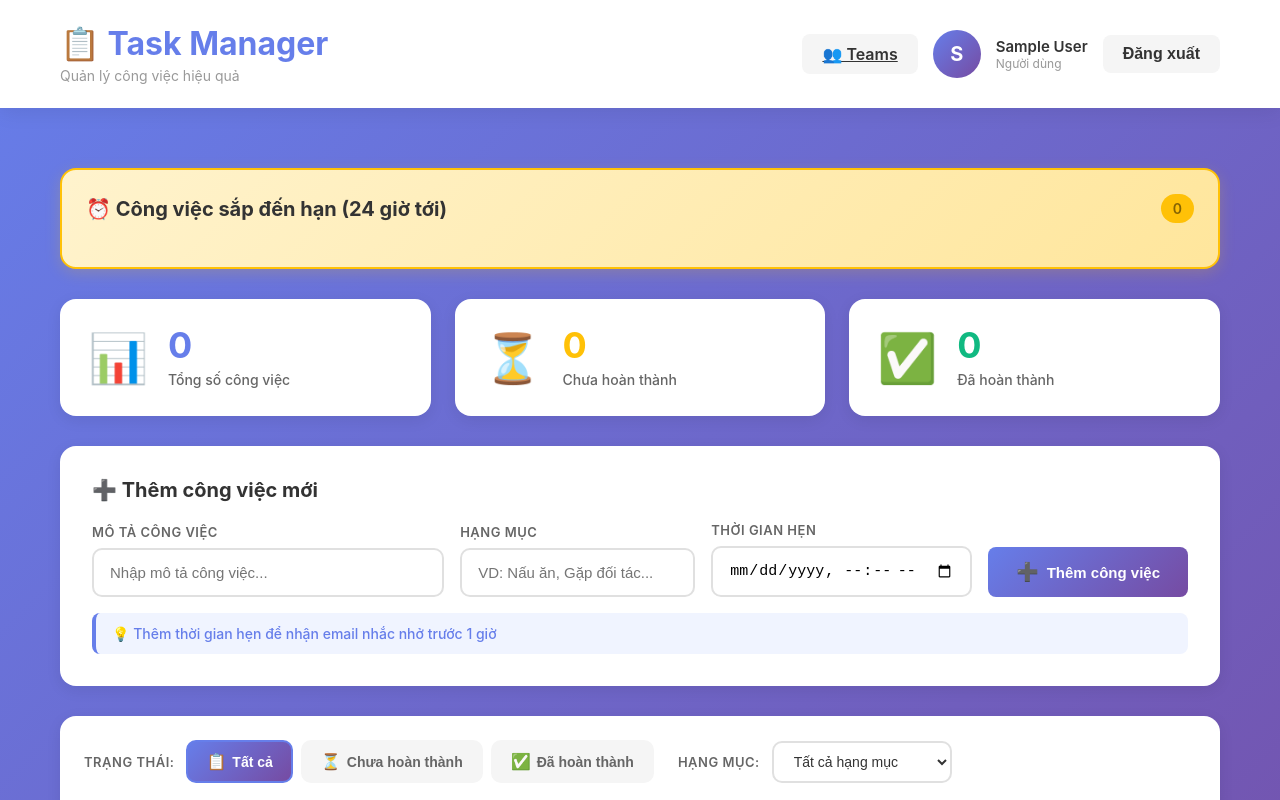
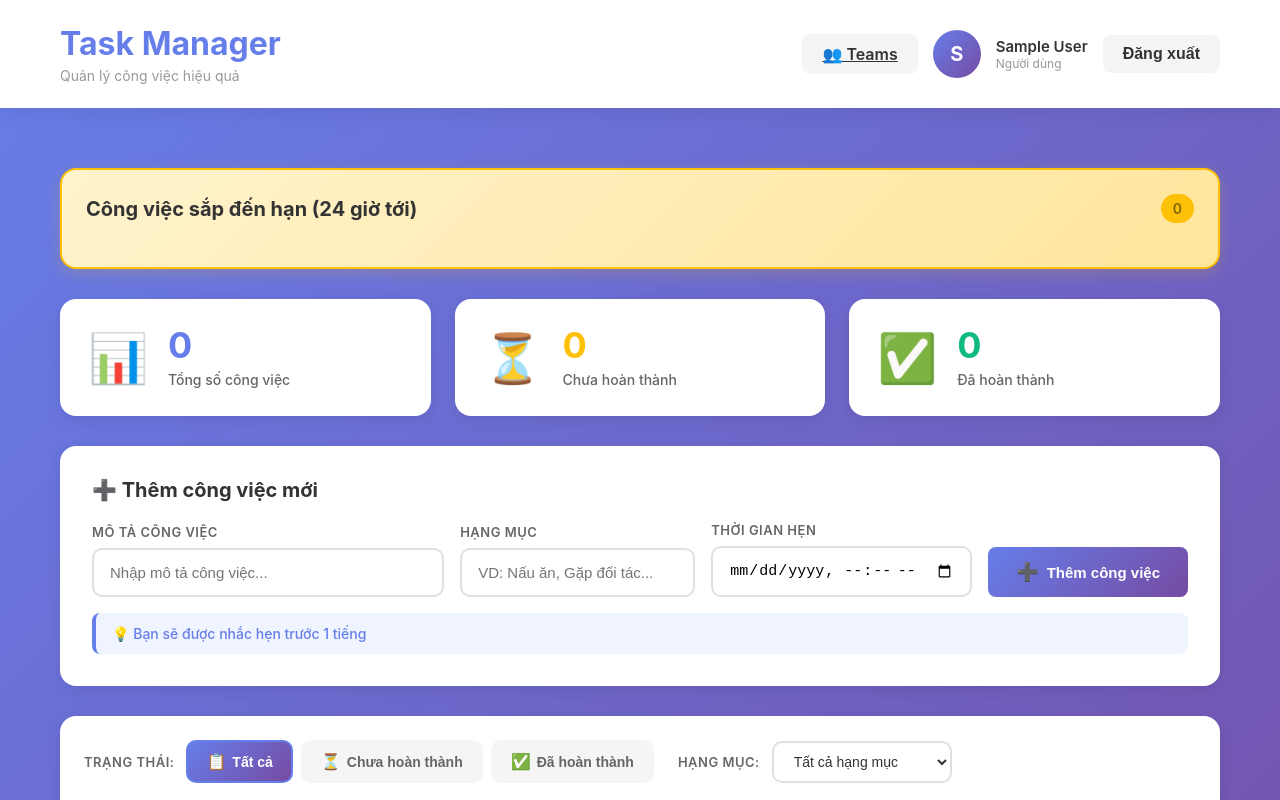
Before and after one commit to jaygray20033/task-manager, a website: page public/dashboard.html in a window 1280 px wide. Shown: the top 800 px of the page. Drawn offline with Linux system fonts and the light colour scheme; no server answers; sample sign-in values are in the browser's storage.

Commit message:
Update dashboard.html

```diff
--- a/public/dashboard.html
+++ b/public/dashboard.html
@@ -12,7 +12,7 @@
       <header class="dashboard-header">
         <div class="header-content">
           <div class="header-left">
-            <h1>📋 Task Manager</h1>
+            <h1>Task Manager</h1>
             <p class="header-subtitle">Quản lý công việc hiệu quả</p>
           </div>
           <div class="user-info">
@@ -36,7 +36,7 @@
           <!-- Updated upcoming tasks section with proper structure -->
           <div class="upcoming-tasks-section" id="upcomingTasksSection">
             <div class="section-header">
-              <h3>⏰ Công việc sắp đến hạn (24 giờ tới)</h3>
+              <h3>Công việc sắp đến hạn (24 giờ tới)</h3>
               <span class="badge badge-warning" id="upcomingCount">0</span>
             </div>
             <div id="upcomingTasksList" class="upcoming-tasks-list">
@@ -47,7 +47,7 @@
               class="empty-state-small"
               style="display: none"
             >
-              <p>✅ Không có công việc nào sắp đến hạn</p>
+              <p>Không có công việc nào sắp đến hạn</p>
             </div>
           </div>
 
@@ -115,7 +115,7 @@
                 </div>
               </div>
               <div class="input-hint">
-                💡 Thêm thời gian hẹn để nhận email nhắc nhở trước 1 giờ
+                💡 Bạn sẽ được nhắc hẹn trước 1 tiếng
               </div>
             </form>
           </div>
```
